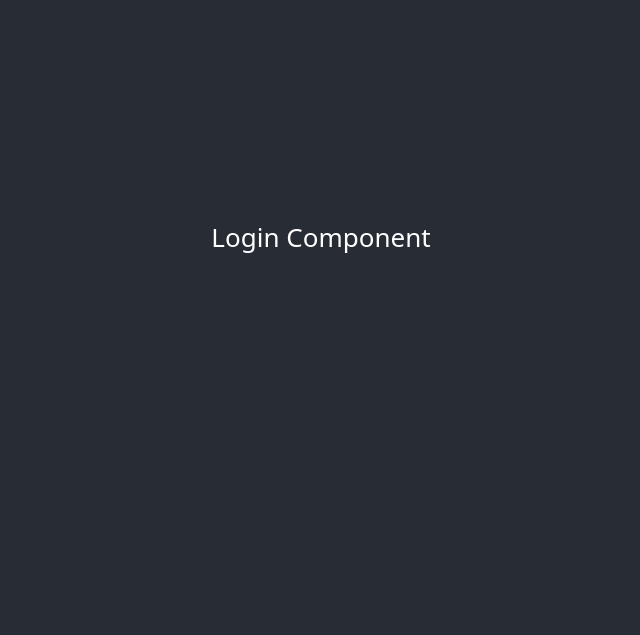
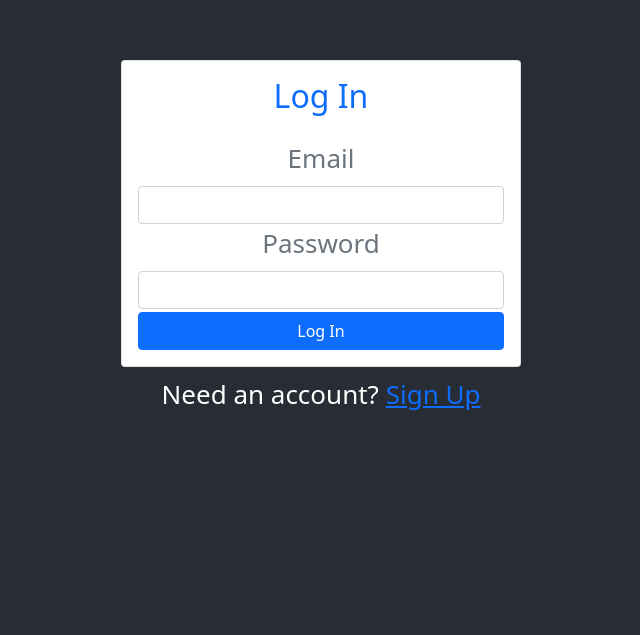
Before and after one commit to InnovationTT/todolist, a React (Create React App) app: page /login in a window 1280 px wide. Shown: the part 163-798 px from the top of the page, without its empty margins (319-959 px from the left). Built offline with nearby package versions, Linux system fonts and the light colour scheme; no server answers.

Commit message:
updated login, signup, and dashboard pages

```diff
--- a/src/components/App.js
+++ b/src/components/App.js
@@ -1,51 +1,15 @@
-import { useState, useRef, useEffect } from 'react';
 import { BrowserRouter as Router, Routes, Route } from 'react-router-dom';
 import './App.css';
-import ToDoList from './ToDoList';
-import Button from '@mui/material/Button';
 import Signup from './Signup';
 import { Container } from 'react-bootstrap';
 import { AuthProvider } from '../contexts/AuthContext'
 import Dashboard from './Dashboard';
 import Login from './Login';
 
-const LOCAL_STORAGE_KEY = 'todoApp.todos'
+
 
 export default function App() {
-  const [todos, setTodos] = useState([]);
-  const todoNameRef = useRef();
 
-  useEffect(() => {
-    const storedTodos = JSON.parse(localStorage.getItem(LOCAL_STORAGE_KEY));
-    if (storedTodos) setTodos(storedTodos)
-  }, [])
-
-  useEffect(() => {
-    localStorage.setItem(LOCAL_STORAGE_KEY, JSON.stringify(todos))
-  }, [todos])
-
-  function toggleTodo(id){
-    const newTodos = [...todos];
-    const todo = newTodos.find(todo => todo.id === id);
-    todo.complete = !todo.complete;
-    setTodos(newTodos);
-  }
-
-  function handleAddTodo(e) {
-    const name = todoNameRef.current.value;
-    const { v4: uuidv4 } = require('uuid');
-    if (name === '') return;
-    setTodos(prevTodos => {
-
-      return [...prevTodos, { id: uuidv4(), name: name, complete: false}]
-    })
-    todoNameRef.current.value = null;
-  }
-
-  function handleClearTodos() {
-    const newTodos =  todos.filter(todo => !todo.complete)
-    setTodos(newTodos);
-  }
 
   return (
     <div className='App'>
@@ -67,11 +31,7 @@ export default function App() {
           </Container>
 
 
-        <ToDoList todos={todos} toggleTodo={toggleTodo}/>
-        <input ref={todoNameRef} type="text"/>
-        <Button variant="contained" onClick={handleAddTodo} color="success">Add To-Do</Button>
-        <Button variant="contained" onClick={handleClearTodos} color="secondary">Clear Completed</Button>
-        <div>{todos.filter(todo => !todo.complete).length} left to do</div>
+
       </header>
     </div>
 
--- a/src/components/Dashboard.js
+++ b/src/components/Dashboard.js
@@ -1,9 +1,54 @@
-import React from 'react';
+
+import { useState, useRef, useEffect } from 'react';
+import ToDoList from './ToDoList';
+import Button from '@mui/material/Button';
+
+const LOCAL_STORAGE_KEY = 'todoApp.todos'
 
 function Dashboard(props) {
+    const [todos, setTodos] = useState([]);
+  const todoNameRef = useRef();
+
+  useEffect(() => {
+    const storedTodos = JSON.parse(localStorage.getItem(LOCAL_STORAGE_KEY));
+    if (storedTodos) setTodos(storedTodos)
+  }, [])
+
+  useEffect(() => {
+    localStorage.setItem(LOCAL_STORAGE_KEY, JSON.stringify(todos))
+  }, [todos])
+
+  function toggleTodo(id){
+    const newTodos = [...todos];
+    const todo = newTodos.find(todo => todo.id === id);
+    todo.complete = !todo.complete;
+    setTodos(newTodos);
+  }
+
+  function handleAddTodo(e) {
+    const name = todoNameRef.current.value;
+    const { v4: uuidv4 } = require('uuid');
+    if (name === '') return;
+    setTodos(prevTodos => {
+
+      return [...prevTodos, { id: uuidv4(), name: name, complete: false}]
+    })
+    todoNameRef.current.value = null;
+  }
+
+  function handleClearTodos() {
+    const newTodos =  todos.filter(todo => !todo.complete)
+    setTodos(newTodos);
+  }
+
     return (
         <div>
             Dashboard Component
+            <ToDoList todos={todos} toggleTodo={toggleTodo}/>
+        <input ref={todoNameRef} type="text"/>
+        <Button variant="contained" onClick={handleAddTodo} color="success">Add To-Do</Button>
+        <Button variant="contained" onClick={handleClearTodos} color="secondary">Clear Completed</Button>
+        <div>{todos.filter(todo => !todo.complete).length} left to do</div>
         </div>
     );
 }
--- a/src/components/Login.js
+++ b/src/components/Login.js
@@ -1,10 +1,57 @@
-import React from 'react';
+import React, { useRef, useState } from 'react';
+import { Card, Form, Button, Alert } from 'react-bootstrap'
+import { useAuth } from '../contexts/AuthContext'
+import { Link, useNavigate } from 'react-router-dom'
 
 function Login(props) {
+    const emailRef = useRef();
+    const passwordRef = useRef();
+    const { login } = useAuth();
+    const [error, setError] = useState('');
+    const [loading, setLoading] = useState(false);
+    const navigate = useNavigate();
+
+    async function handleSubmit(e) {
+        e.preventDefault();
+
+        try {
+            setError('');
+            setLoading(true);
+            //console.log(`Attempting to sign in with email: ${emailRef.current.value}, password: ${passwordRef.current.value}`)
+            await login(emailRef.current.value, passwordRef.current.value);
+            setLoading(false);
+            navigate("/");
+        } catch(err) {
+            setError(err.message);
+            setLoading(false);
+        }
+
+
+    }
+
     return (
-        <div>
-            Login Component
-        </div>
+        <>
+            <Card>
+                <Card.Body>
+                    <h2 className="text-center text-primary mb-4" >Log In</h2>
+                    {error && <Alert variant="danger">{error}</Alert>}
+                    <Form onSubmit={handleSubmit}>
+                        <Form.Group id="email">
+                            <Form.Label className="text-secondary">Email</Form.Label>
+                            <Form.Control type="email" ref={emailRef} required></Form.Control>
+                        </Form.Group>
+                        <Form.Group id="password">
+                            <Form.Label className="text-secondary">Password</Form.Label>
+                            <Form.Control type="password" ref={passwordRef} required></Form.Control>
+                        </Form.Group>
+                        <Button disabled={loading} className="w-100" type="submit">Log In</Button>
+                    </Form>
+                </Card.Body>
+            </Card>
+            <div className='w-100 text-center mt-2'>
+                Need an account? <Link to="/signup">Sign Up</Link>
+            </div>
+        </>
     );
 }
 
--- a/src/components/Signup.js
+++ b/src/components/Signup.js
@@ -1,14 +1,16 @@
 import React, { useRef, useState } from 'react';
 import { Card, Form, Button, Alert } from 'react-bootstrap'
 import { useAuth } from '../contexts/AuthContext'
+import { Link, useNavigate } from 'react-router-dom'
 
 function Signup(props) {
     const emailRef = useRef();
     const passwordRef = useRef();
     const passwordConfirmRef = useRef();
-    const { signup, currentUser } = useAuth();
+    const { signup } = useAuth();
     const [error, setError] = useState('');
     const [loading, setLoading] = useState(false);
+    const navigate = useNavigate();
 
     async function handleSubmit(e) {
         e.preventDefault();
@@ -21,11 +23,14 @@ function Signup(props) {
             setError('');
             setLoading(true);
             await signup(emailRef.current.value, passwordRef.current.value);
+            setLoading(false);
+            navigate('/');
         } catch {
             setError('Failed to create account');
+            setLoading(false);
         }
 
-        setLoading(false);
+
 
     }
 
@@ -34,7 +39,6 @@ function Signup(props) {
             <Card>
                 <Card.Body>
                     <h2 className="text-center text-primary mb-4" >Sign Up</h2>
-                    {currentUser && currentUser.email}
                     {error && <Alert variant="danger">{error}</Alert>}
                     <Form onSubmit={handleSubmit}>
                         <Form.Group id="email">
@@ -45,7 +49,7 @@ function Signup(props) {
                             <Form.Label className="text-secondary">Password</Form.Label>
                             <Form.Control type="password" ref={passwordRef} required></Form.Control>
                         </Form.Group>
-                        <Form.Group id="email">
+                        <Form.Group id="password">
                             <Form.Label className="text-secondary">Confirm Password</Form.Label>
                             <Form.Control type="password" ref={passwordConfirmRef} required></Form.Control>
                         </Form.Group>
@@ -54,7 +58,7 @@ function Signup(props) {
                 </Card.Body>
             </Card>
             <div className='w-100 text-center mt-2'>
-                Log In
+                Already have an account? <Link to="/login">Log In</Link>
             </div>
         </>
     );
--- a/src/contexts/AuthContext.js
+++ b/src/contexts/AuthContext.js
@@ -15,6 +15,10 @@ function AuthProvider({ children }) {
         return auth.createUserWithEmailAndPassword(email, password);
     }
 
+    function login(email, password) {
+        return auth.signInWithEmailAndPassword(email, password);
+    }
+
     useEffect(() => {
         const unsub = auth.onAuthStateChanged(user => {
             setCurrentUser(user);
@@ -25,7 +29,8 @@ function AuthProvider({ children }) {
 
     const value = {
         currentUser,
-        signup
+        signup,
+        login
     }
 
     return (
```
